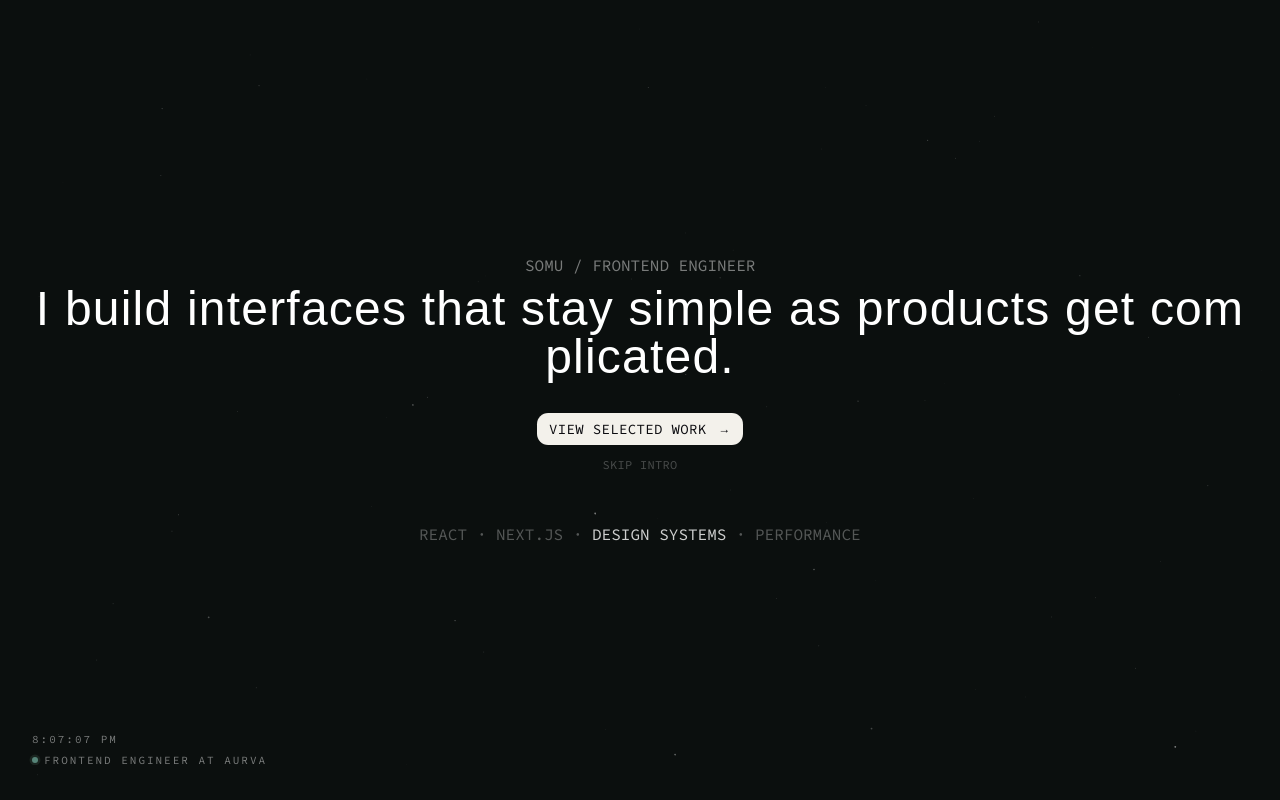
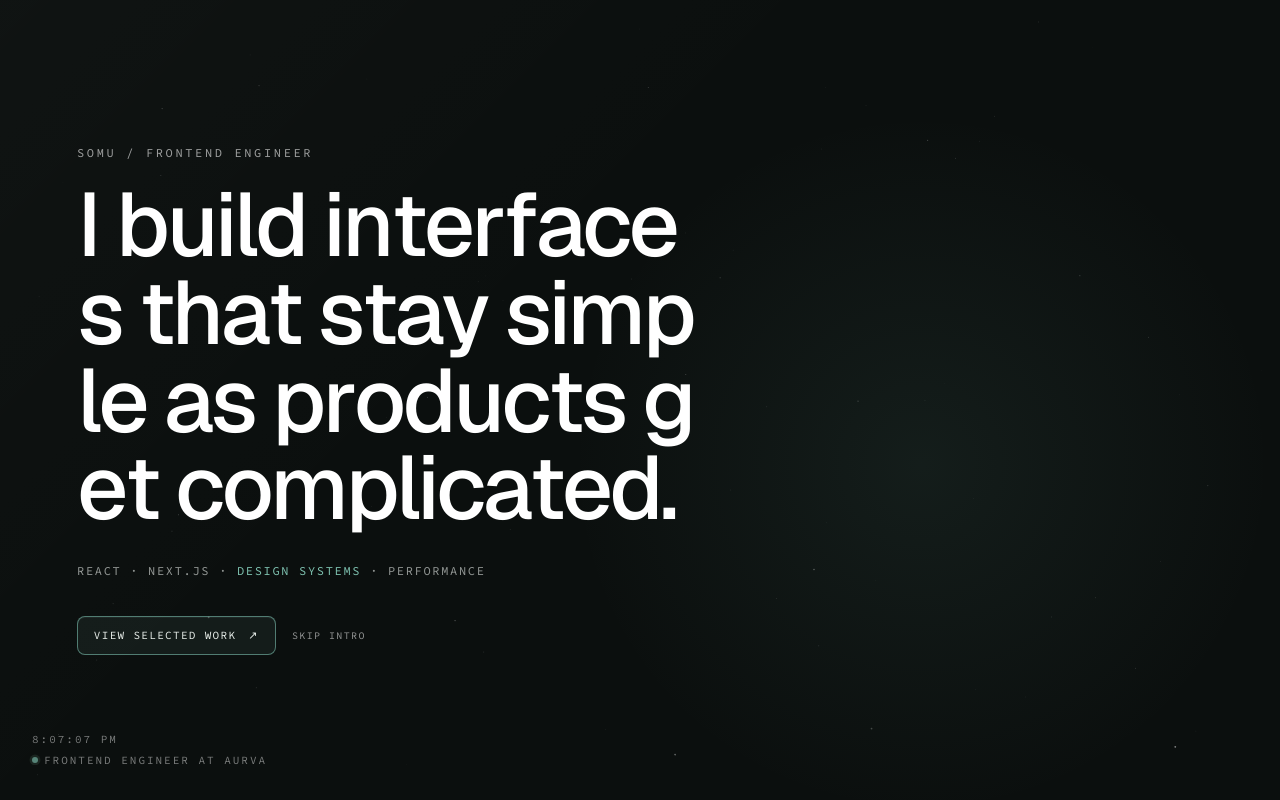
Before and after one commit to Somu050600/portfolio-v2, a Next.js app: page / in a window 1280 px wide. Built offline with nearby package versions, Linux system fonts and the light colour scheme; a web font is replaced by a local one.

Commit message:
feat: professionalize landing hero

```diff
--- a/components/landing/Hero.tsx
+++ b/components/landing/Hero.tsx
@@ -13,14 +13,8 @@ import {
 } from "./use-media-query";
 
 /**
- * Centered welcome hero: mono eyebrow → serif display title → EXPLORE CTA →
- * skip link → quote line.
- *
- * Interaction (fine pointers only): every [data-shove] word is pushed away
- * from the cursor within a radius and springs back (lerped); [data-parallax]
- * blocks drift by a fraction of the pointer offset from viewport center.
- * Both read the single LandingCursor pointer broadcast in one rAF loop,
- * paused on visibilitychange.
+ * Professional landing hero: concise positioning, product-focused proof points,
+ * and one primary interaction leading into the work index.
  */
 export default function Hero() {
   const rootRef = useRef<HTMLDivElement>(null);
@@ -33,12 +27,10 @@ export default function Hero() {
   const cover = usePageTransition();
   const router = useRouter();
 
-  // Prefetch /home so it's ready before the transition cover completes.
   useEffect(() => {
     router.prefetch(hero.skipTarget);
   }, [router, hero.skipTarget]);
 
-  // Enter key triggers the same flow as clicking the CTA.
   useEffect(() => {
     const onKeyDown = (e: KeyboardEvent) => {
       if (e.key !== "Enter") return;
@@ -51,7 +43,6 @@ export default function Hero() {
     return () => window.removeEventListener("keydown", onKeyDown);
   }, [cover, hero.skipTarget]);
 
-  // Cursor shove + parallax, one rAF loop off the single pointer source.
   useEffect(() => {
     if (!interactive) return;
     const root = rootRef.current;
@@ -110,7 +101,7 @@ export default function Hero() {
 
       const cx0 = window.innerWidth / 2;
       const cy0 = window.innerHeight / 2;
-      const ox = (mx - cx0) / cx0; // -1 .. 1
+      const ox = (mx - cx0) / cx0;
       const oy = (my - cy0) / cy0;
       for (const el of parallax) {
         const depth = Number(el.dataset.parallax ?? "1");
@@ -145,76 +136,70 @@ export default function Hero() {
   return (
     <div
       ref={rootRef}
-      className="relative z-20 flex min-h-dvh flex-col items-center justify-center gap-2 px-6 text-center"
+      className="landing-hero relative z-20 flex min-h-dvh flex-col select-none"
     >
-      {/* Eyebrow: mono caps, wide tracking, dim */}
-      <div data-parallax="0" className="will-change-transform">
-        <p className="font-mono text-xxs md:text-xs lg:text-base uppercase text-white/45">
+      <div className="landing-hero__inner">
+        <div data-parallax="0.2" className="will-change-transform">
+          <p className="font-mono text-[10px] uppercase tracking-[0.22em] text-white/60 md:text-xs">
             {hero.eyebrow}
           </p>
         </div>
 
-      {/* Title: Glass Antiqua display serif — per-character spotlight */}
-      <div data-parallax="0" className="will-change-transform">
+        <div data-parallax="0.35" className="mt-5 will-change-transform">
           <SpotlightTitle
             text={hero.title.join(" ")}
-          className="font-serif text-5xl tracking-wide leading-none text-white"
+            className="landing-hero__title font-sans text-[clamp(2.65rem,7vw,6.8rem)] font-medium leading-[0.98] tracking-[-0.045em] text-white"
           />
         </div>
 
-      {/* CTA + skip */}
-      <div className="my-6 flex flex-col items-center gap-3">
+        <div data-parallax="0.16" className="landing-hero__meta mt-7 max-w-3xl will-change-transform">
+          <p className="font-mono text-[10px] uppercase leading-relaxed tracking-[0.14em] md:text-xs">
+            {hero.quote.map((word, index) => (
+              <span key={`${word.text}-${index}`}>
+                <span
+                  data-shove
+                  className={word.emphasis ? "text-[var(--scene-green)]" : ""}
+                >
+                  {word.text}
+                </span>
+                {index < hero.quote.length - 1 ? " " : ""}
+              </span>
+            ))}
+          </p>
+        </div>
+
+        <div className="mt-9 flex flex-wrap items-center gap-4">
           <button
             ref={ctaRef}
             type="button"
             onClick={(e) =>
               cover({
                 href: hero.skipTarget,
-              // e.detail === 0 => keyboard-activated click (no real point);
-              // fall back to the button center via originEl.
                 originPoint:
                   e.detail > 0 ? { x: e.clientX, y: e.clientY } : undefined,
                 originEl: ctaRef.current,
               })
             }
-          className="group inline-flex items-center gap-3 bg-[#F3F1EB] text-[#0C0C10] rounded-xl  px-3 py-1.5 font-mono text-xs sm:text-sm uppercase tracking-wide transition-colors hover:scale-105"
+            className="landing-hero__cta group inline-flex items-center gap-3 rounded-lg px-4 py-2.5 font-mono text-[11px] uppercase tracking-[0.12em] transition-[background-color,border-color,transform] hover:-translate-y-0.5"
           >
             {hero.ctaLabel}
             <span
               aria-hidden="true"
-            className="transition-transform group-hover:translate-x-1 text-xs"
+              className="transition-transform group-hover:translate-x-1"
             >
-            →
+              ↗
             </span>
           </button>
 
           {hero.showSkip && (
             <Link
               href={hero.skipTarget}
-            className="font-mono text-xs uppercase tracking-wide text-white/25 transition-colors hover:text-white/55"
+              className="font-mono text-[10px] uppercase tracking-[0.14em] text-white/55 transition-colors hover:text-white"
             >
               {hero.skipLabel}
             </Link>
           )}
         </div>
-
-      {/* Quote: mono uppercase tracked, like Megan's — emphasis words brighter */}
-      <div data-parallax="0" className="mt-4 max-w-md will-change-transform">
-        <p className="font-mono text-xxs md:text-xs lg:text-base uppercase leading-relaxed text-white/30">
-          {hero.quote.map((w, i) => (
-            <span key={i}>
-              <span
-                data-shove
-                className={`inline-block will-change-transform ${
-                  w.emphasis ? "text-white/80" : ""
-                }`}
-              >
-                {w.text}
-              </span>
-              {i < hero.quote.length - 1 ? " " : ""}
-            </span>
-          ))}
-        </p>
       </div>
     </div>
   );
```
Lines whose indentation alone changed are shown as unchanged.
